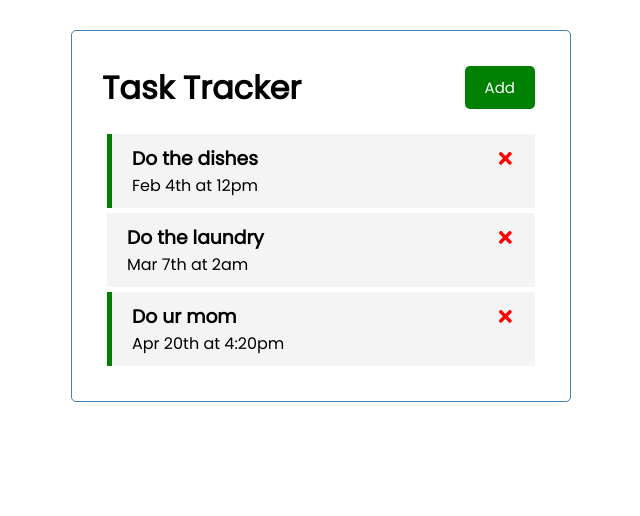
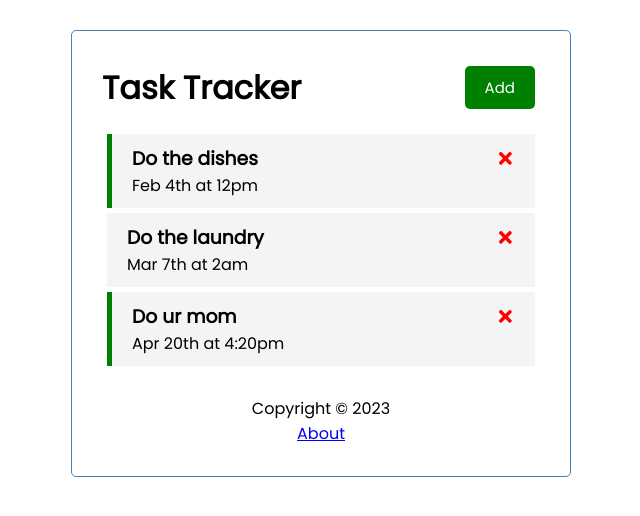
Before and after one commit to Peleton-011/task-tracker-project, a React (Create React App) app: page /about in a window 1280 px wide. Shown: the top 516 px of the page, without its empty margins (319-959 px from the left). Built offline with nearby package versions, Linux system fonts and the light colour scheme; data requests are answered from the project's data file.

Commit message:
Add footer.

```diff
--- a/src/App.jsx
+++ b/src/App.jsx
@@ -1,4 +1,5 @@
 import Header from "./components/Header";
+import Footer from "./components/Footer";
 import Tasks from "./components/Tasks";
 import { useState, useEffect } from "react";
 
@@ -104,6 +105,7 @@
             ) : (
                 "No tasks yet..."
             )}
+        <Footer />
         </div>
     );
 }
--- /dev/null
+++ b/src/components/Footer.jsx
@@ -0,0 +1,12 @@
+import React from "react";
+
+const Footer = () => {
+    return (
+        <footer>
+            <p>Copyright &copy; 2023</p>
+            <a href="/about">About</a>
+        </footer>
+    );
+};
+
+export default Footer;
```
Also changed, not shown: 1 other file (tests, documents, lock files or other folders).
